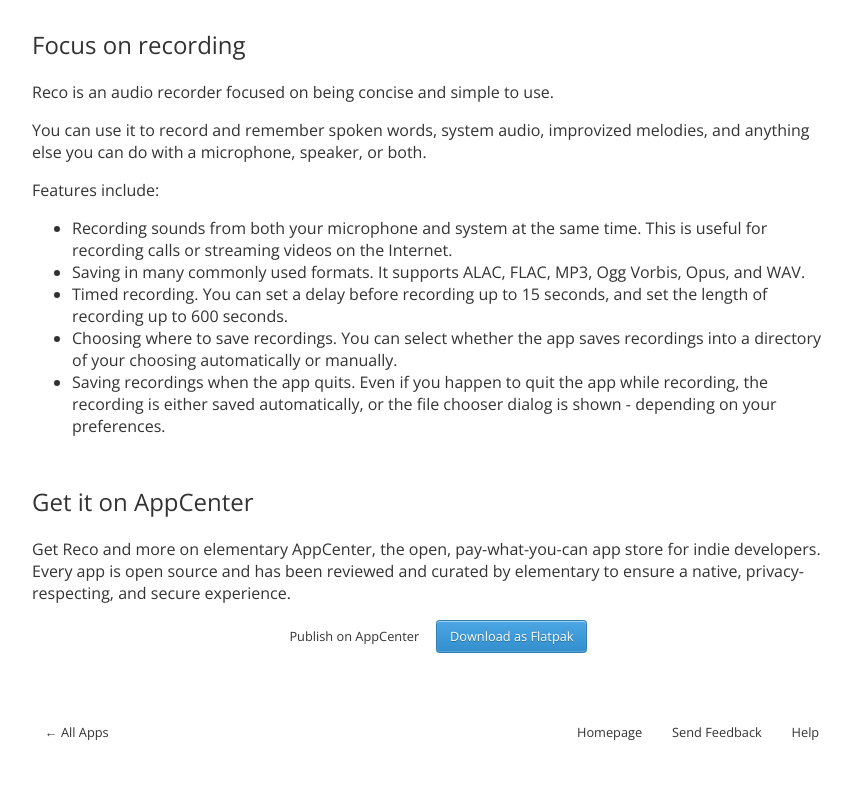
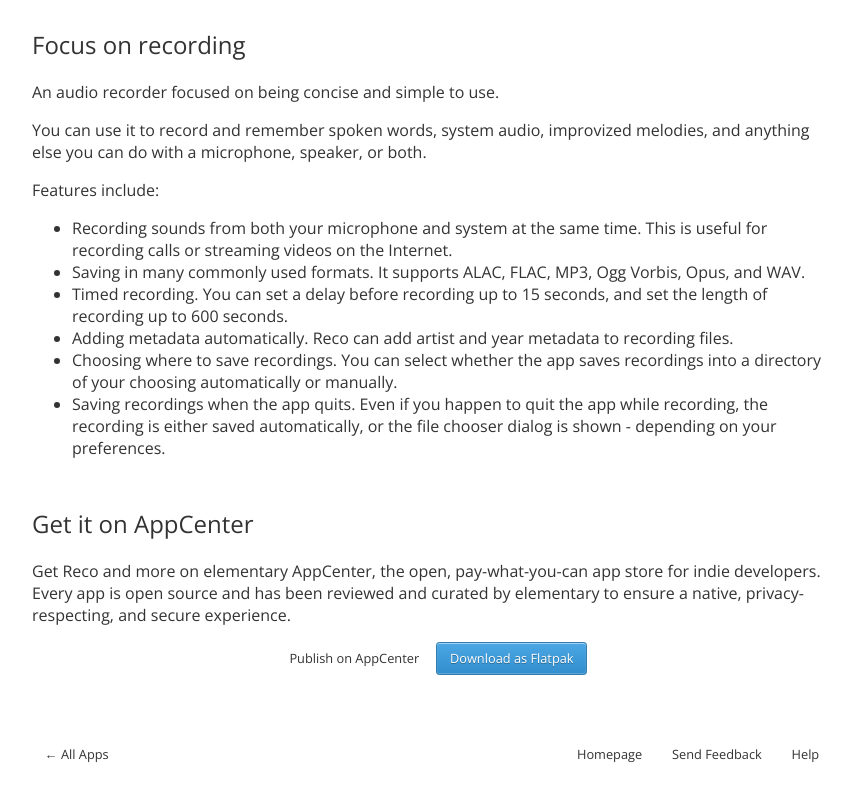
Before and after one commit to elementary/appcenter-web, a Jekyll site: the page built from _apps/com.github.ryonakano.reco.md, in a window 1280 px wide. Shown: the part 448-1233 px from the top of the page, without its empty margins (208-1060 px from the left). Built offline with Jekyll 4.4.1, drawn with Linux system fonts in a browser that asks for light colours; nearby versions of some CDN libraries; before the commit the page ends 1211 px from its top, so only the background shows below that.

Commit message:
Automatic update of data

```diff
--- a/_apps/com.github.ryonakano.reco.md
+++ b/_apps/com.github.ryonakano.reco.md
@@ -8,7 +8,7 @@ help_page: https://github.com/ryonakano/reco/discussions
 bugtracker: https://github.com/ryonakano/reco/issues
 dist: flatpak
 screenshots:
-  - https://raw.githubusercontent.com/ryonakano/reco/5.1.1/data/screenshots/pantheon/welcome-light.png
+  - https://flatpak.elementary.io/repo/screenshots/com/github/ryonakano.reco/63edfabb349109fc046046938d8ef4a9/screenshots/image-1_orig.png
 color:
   primary: "#c6262e"
   primary-text: "#fff"
@@ -21,7 +21,7 @@ redirect_from: /com.github.ryonakano.reco.desktop/
 ---
 
 <p>
-      Reco is an audio recorder focused on being concise and simple to use.
+      An audio recorder focused on being concise and simple to use.
     </p>
 <p>You can use it to record and remember spoken words, system audio, improvized melodies, and anything else you can do with a microphone, speaker, or both.</p>
 <p>Features include:</p>
@@ -29,6 +29,7 @@ redirect_from: /com.github.ryonakano.reco.desktop/
 <li>Recording sounds from both your microphone and system at the same time. This is useful for recording calls or streaming videos on the Internet.</li>
 <li>Saving in many commonly used formats. It supports ALAC, FLAC, MP3, Ogg Vorbis, Opus, and WAV.</li>
 <li>Timed recording. You can set a delay before recording up to 15 seconds, and set the length of recording up to 600 seconds.</li>
+<li>Adding metadata automatically. Reco can add artist and year metadata to recording files.</li>
 <li>Choosing where to save recordings. You can select whether the app saves recordings into a directory of your choosing automatically or manually.</li>
 <li>Saving recordings when the app quits. Even if you happen to quit the app while recording, the recording is either saved automatically, or the file chooser dialog is shown - depending on your preferences.</li>
 </ul>
```
